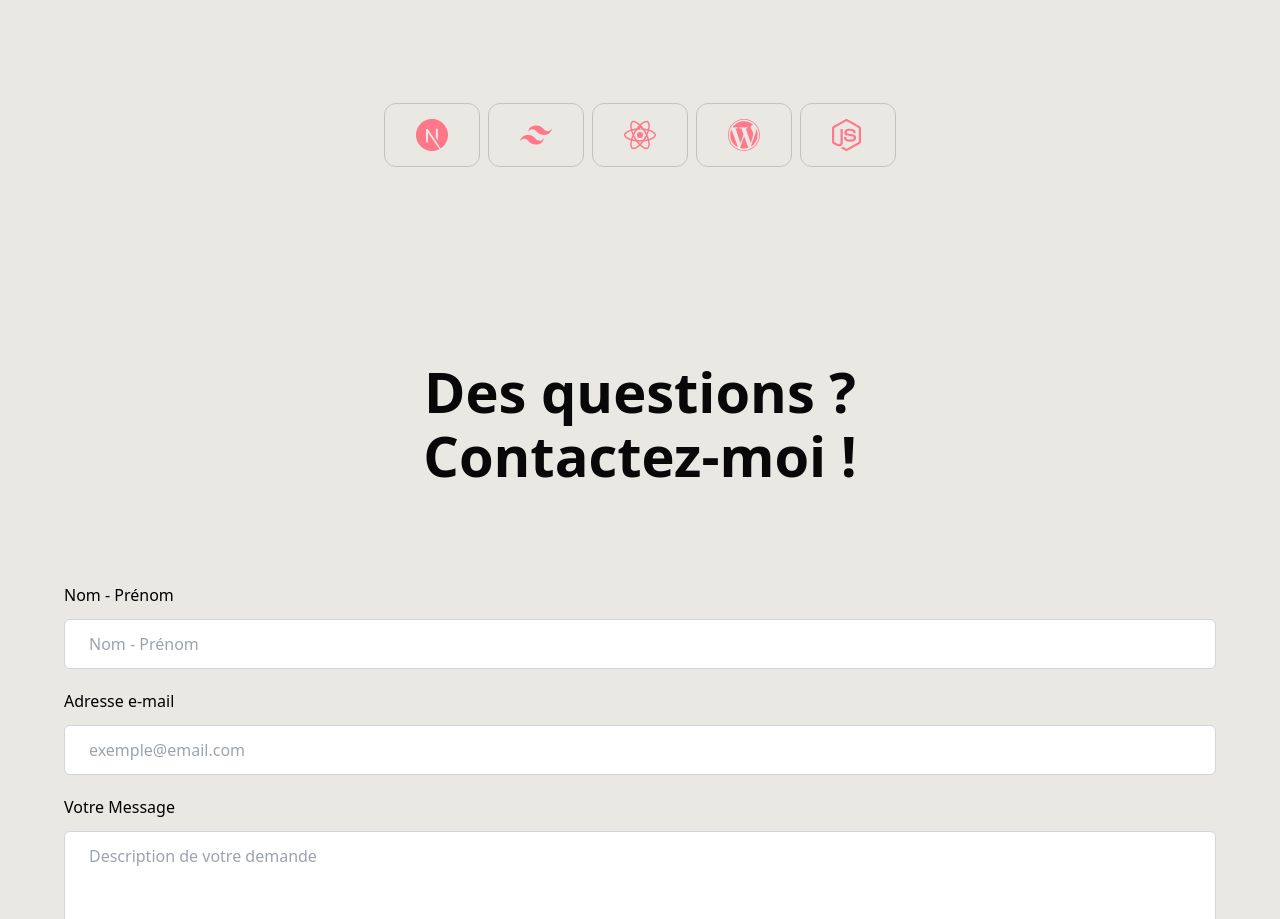
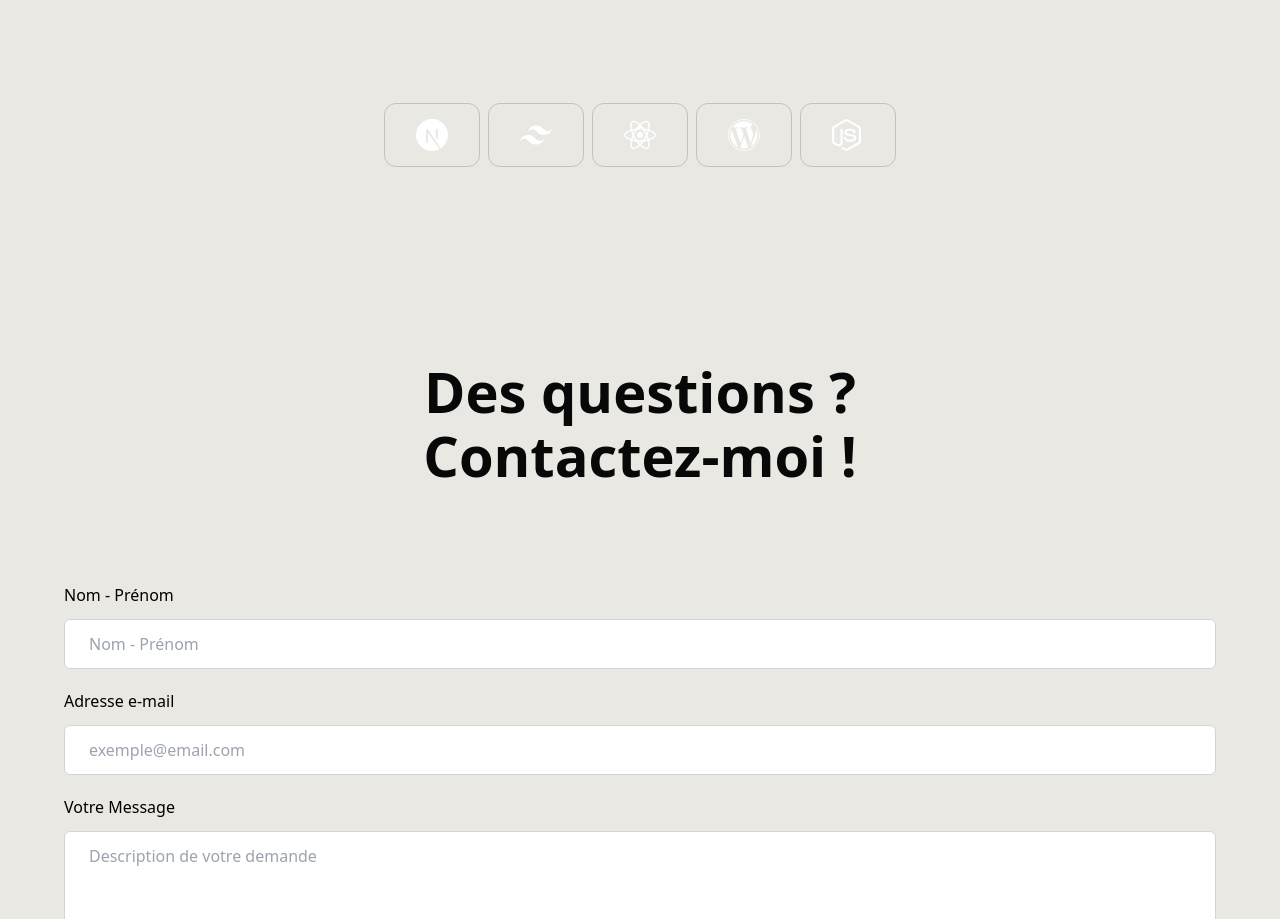
Before and after one commit to SebastienLaurentt/Portfolio-V2, a Next.js app: page / in a window 1280 px wide. Shown: the part 6036-6955 px from the top of the page. Built offline with nearby package versions, Linux system fonts and the light colour scheme.

Commit message:
improve code of skills component

```diff
--- a/components/LandingSections/Skills/Skills.tsx
+++ b/components/LandingSections/Skills/Skills.tsx
@@ -8,27 +8,30 @@ import TailwindIcon from "@/components/SvgIcons/Tailwind/Tailwind";
 import WordPressIcon from "@/components/SvgIcons/Wordpress/Wordpress";
 
 const Skills = () => {
+  const fillColor = "#fff";
+  const size = 32;
+
   return (
     <Section marginBottom={true} marginTop={true}>
       <SectionHeader title="Des compétences" titleHighlight="transverses" />
       <div className="flex flex-col md:flex-row md:justify-center gap-y-2 md:gap-x-2 ">
         <div className="flex justify-center gap-x-2">
           <div className="border rounded-xl w-24 h-16  justify-center flex items-center">
-            <NextJsIcon fillColor="#f78" width={32} height={32} />
+            <NextJsIcon fillColor={fillColor} width={size} height={size} />
           </div>
           <div className="border rounded-xl w-24 h-16 flex justify-center  items-center">
-            <TailwindIcon fillColor="#f78" width={32} height={32} />
+            <TailwindIcon fillColor={fillColor} width={size} height={size} />
           </div>
           <div className="border rounded-xl w-24 h-16 flex justify-center items-center">
-            <ReactIcon fillColor="#f78" width={32} height={32} />
+            <ReactIcon fillColor={fillColor} width={size} height={size} />
           </div>
         </div>
         <div className="flex justify-center gap-x-2">
           <div className="border rounded-xl w-24 h-16 flex justify-center flex items-center">
-            <WordPressIcon fillColor="#f78" width={32} height={32} />
+            <WordPressIcon fillColor={fillColor} width={size} height={size} />
           </div>
           <div className="border rounded-xl w-24 h-16 flex justify-center flex items-center">
-            <NodeJsIcon fillColor="#f78" width={32} height={32} />
+            <NodeJsIcon fillColor={fillColor} width={size} height={size} />
           </div>
         </div>
       </div>
```
